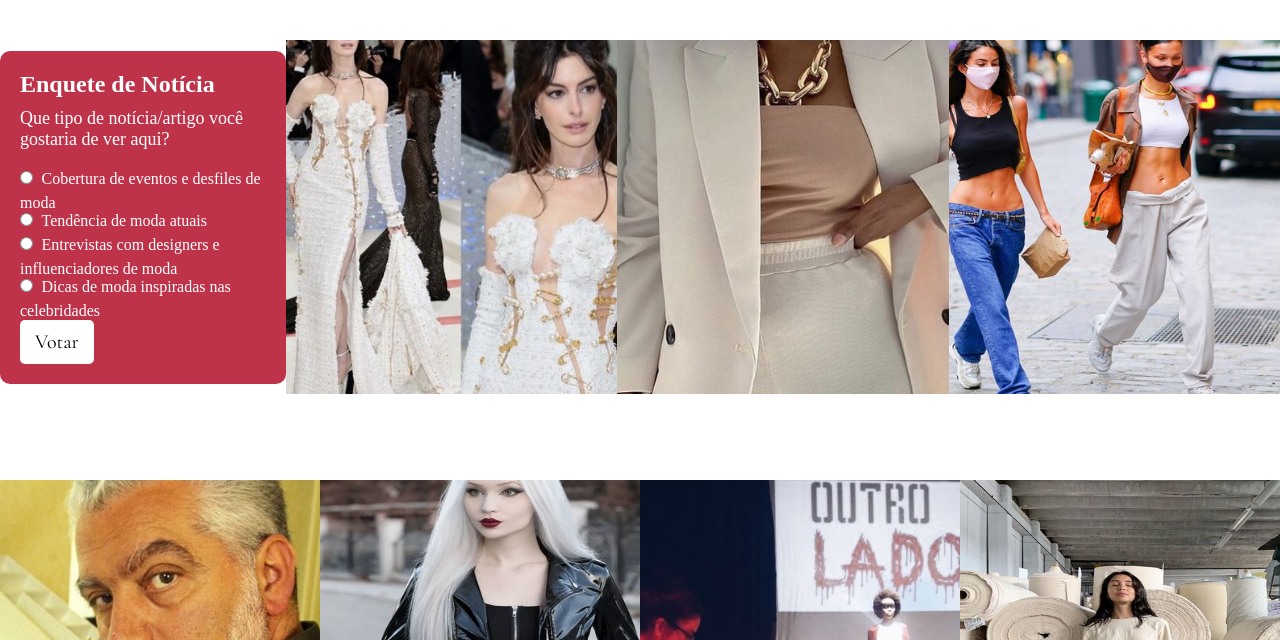
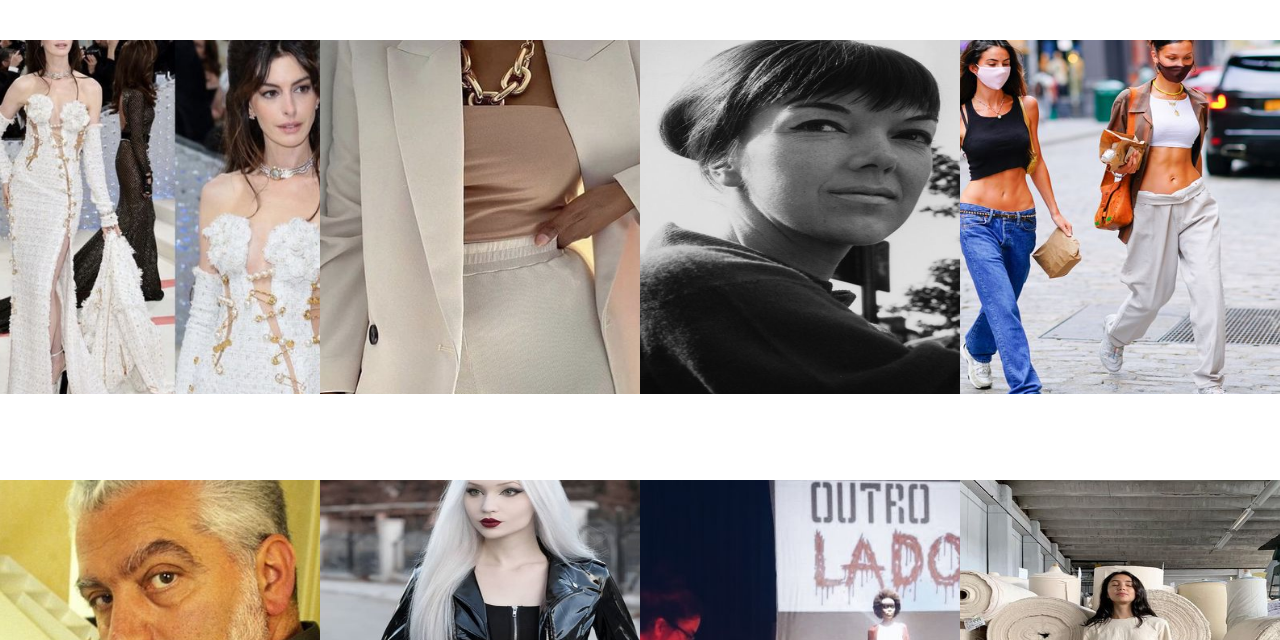
Before and after one commit to raquelmiyy/raquel, a website: page site/public/paginas/noticias.htm in a window 1280 px wide. Shown: the part 120-760 px from the top of the page. Drawn offline with nearby package versions, Linux system fonts and the light colour scheme.

Commit message:
comentando enquete

```diff
--- a/site/public/paginas/noticias.htm
+++ b/site/public/paginas/noticias.htm
@@ -36,7 +36,7 @@
 
    <h1 style="color: white; background-color: black;">Notícias sobre o universo da moda</h1>
        <div class="container-noticia">
-         <div class="enquete">
+         <!-- <div class="enquete">
             <h2>Enquete de Notícia</h2>
             <p>Que tipo de notícia/artigo você gostaria de ver aqui?</p>
             <form>
@@ -51,8 +51,8 @@
                          <button type="button" onclick="votar()">Votar</button>
 
             </form>
+          </div> -->
 
-          </div>
           <div class="card">
             <img src="../imgs/not-quiz/not1.jpg" alt="">
             <div class="descricao">
@@ -70,7 +70,7 @@
                <a href="https://veja.abril.com.br/comportamento/luxo-minimalista-a-tendencia-que-mescla-discricao-com-aura-de-riqueza/">Ler mais</a>
             </div>
          </div>
-         <!-- <div class="card">
+          <div class="card">
             <img src="../imgs/not-quiz/not3.jpg" alt="">
             <div class="descricao">
                <h3>Morre Mary Quant</h3>
@@ -78,7 +78,7 @@
                 Britânica de 93 anos, ela era sinônimo fashion da Swinging London, a Londres fervilhante dos Beatles e dos Stones e da moda prêt-à...  </p>
                <a href="https://veja.abril.com.br/comportamento/mary-quant-que-popularizou-a-minissaia-nos-anos-1960-morre-em-londres/">Ler mais</a>
             </div>
-         </div> -->
+         </div>
          <div class="card">
             <img src="../imgs/not-quiz/not4.jpg" alt="">
             <div class="descricao">
```
